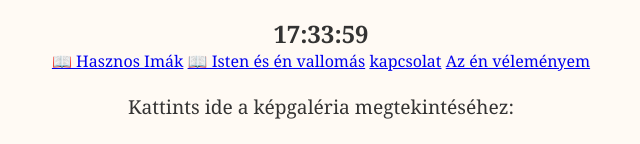
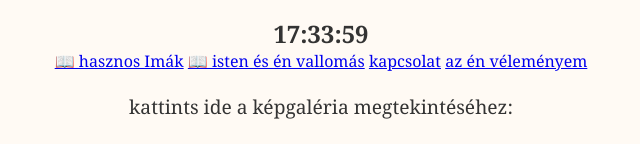
Before and after one commit to Daniel14134/Isteniszeretet, a plain HTML site: page <!DOCTYPE html>.html in a window 1280 px wide. Shown: the part 866-1010 px from the top of the page, 319-959 px from the left. Drawn offline with Linux system fonts and the light colour scheme.

Commit message:
Update <!DOCTYPE html>.html

```diff
--- a/<!DOCTYPE html>.html
+++ b/<!DOCTYPE html>.html
@@ -124,8 +124,7 @@
 
   <main>
     <h2>Imaajánló</h2>
-    <p>Üdvözlünk az Imaajánló oldalon!</p>
-    <!-- Ide jöhetnek az imaajánlások -->
+    <p>Üdvözlünk az Imaajánló oldalon!</p
   </main>
 
 </body><div id="ora" style="font-size: 24px; font-weight: bold; margin-top: 20px;"></div>
@@ -145,11 +144,11 @@ frissitOra();
 
 </html>
 
-<a href="ima.html">📖 Hasznos Imák</a>
-<a href="<!Isten>.html">📖 Isten és én vallomás</a>
+<a href="ima.html">📖 hasznos Imák</a>
+<a href="<!Isten>.html">📖 isten és én vallomás</a>
 <a href="<kapcsolat.html">kapcsolat</a>
-<a href="Másság.html">Az én véleményem</a>
-<p>Kattints ide a képgaléria megtekintéséhez:</p>
+<a href="Másság.html">az én véleményem</a>
+<p>kattints ide a képgaléria megtekintéséhez:</p>
   <a href="galeria.html">Képgaléria</a>
 </body>
 </html>
```
